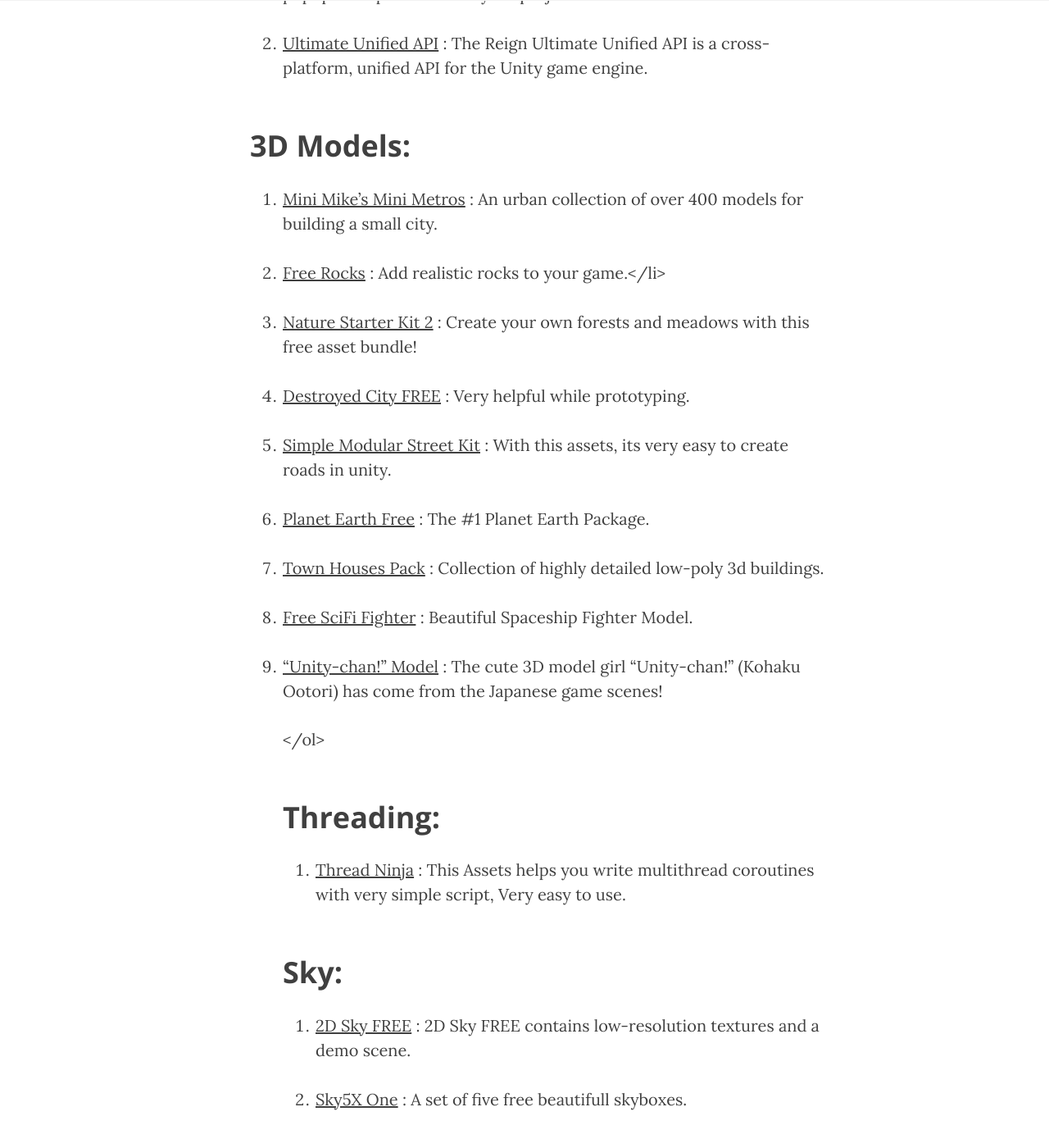
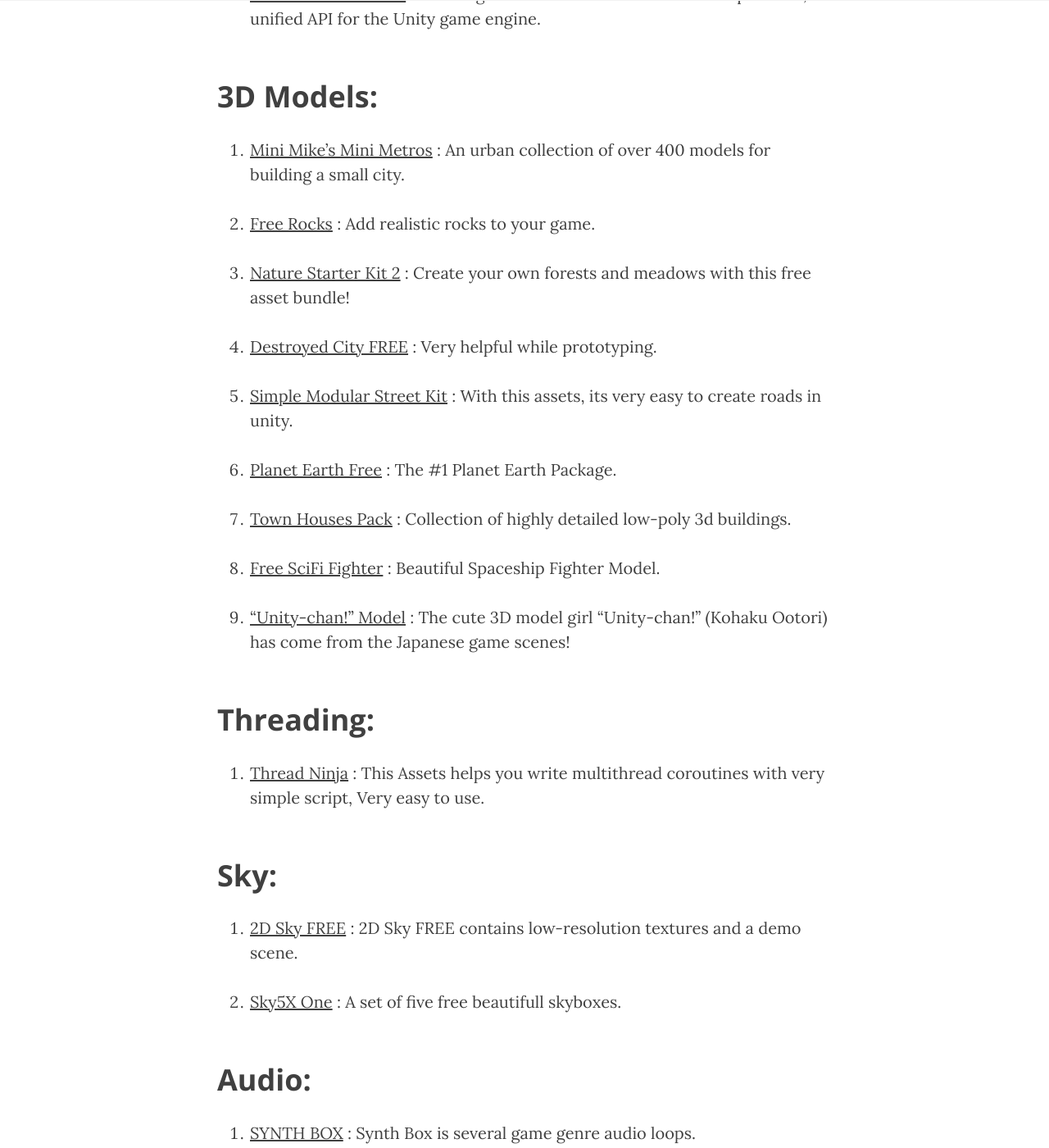
Before and after one commit to trongthien18/trongthien18.github.io, a Jekyll site: the page built from _posts/2016-07-30-mot-so-asset-hay-mien-phi.markdown, in a window 1280 px wide and 1400 px high, scrolled down 3945 px. Shown: the whole window at 82% size. Built offline with Jekyll 4.4.1, drawn with Linux system fonts in a browser that asks for light colours; nearby versions of some CDN libraries; some of the changed text lies outside the part shown.

Commit message:
Fix some minor bugs

```diff
--- a/_posts/2016-07-30-mot-so-asset-hay-mien-phi.markdown
+++ b/_posts/2016-07-30-mot-so-asset-hay-mien-phi.markdown
@@ -51,7 +51,7 @@
   <li><p><a href="https://www.assetstore.unity3d.com/en/#!/content/2704">Spawner - Free:</a> Asset này sẽ giúp cho việc sinh các đối tượng theo level trở nên dễ dàng hơn.</p></li>
   <li><p><a href="https://www.assetstore.unity3d.com/en/#!/content/28002">EZ Object Pools</a>&nbsp;:&nbsp;The <strong>EZ Object Pools</strong> system is designed to be simple to set up and easy to integrate into existing projects.</p></li>
   <li><p><a href="https://www.assetstore.unity3d.com/en/#!/content/12047">Log Viewer</a>&nbsp;:&nbsp;Using this tool you can easily check your editor console logs inside the game itself! even on mobile.</p></li>
-  <li><p><a href="https://www.assetstore.unity3d.com/en/#!/content/60055">Ink Unity Integration</a>&nbsp;: Ink is the open source narrative scripting language developed by Inkle.<p></li>
+  <li><p><a href="https://www.assetstore.unity3d.com/en/#!/content/60055">Ink Unity Integration</a>&nbsp;: Ink is the open source narrative scripting language developed by Inkle.</p></li>
 </ol>
 <h2 class="section-heading">Lighting:</h2>
 <ol>
@@ -73,7 +73,7 @@
 <h2 class="section-heading">3D Models:</h2>
 <ol>
   <li><p><a href="https://www.assetstore.unity3d.com/en/#!/content/28926">Mini Mike’s Mini Metros</a>&nbsp;:&nbsp;An urban collection of over 400 models for building a small city.</p></li>
-  <li><p><a href="https://www.assetstore.unity3d.com/en/#!/content/19288">Free Rocks</a> : Add realistic rocks to your game.</li>
+  <li><p><a href="https://www.assetstore.unity3d.com/en/#!/content/19288">Free Rocks</a> : Add realistic rocks to your game.</p></li>
   <li><p><a href="https://www.assetstore.unity3d.com/en/#!/content/52977">Nature Starter Kit 2</a> :&nbsp;Create your own forests and meadows with this free asset bundle!</p></li>
   <li><p><a href="https://www.assetstore.unity3d.com/en/#!/content/6459">Destroyed City FREE</a>&nbsp;: Very helpful&nbsp;while prototyping.</p></li>
   <li><p><a href="https://www.assetstore.unity3d.com/en/#!/content/13811">Simple Modular Street Kit</a>&nbsp;: With this assets, its very easy to create roads in unity.</p></li>
```
Also changed, not shown: other parts of _posts/2016-07-30-mot-so-asset-hay-mien-phi.markdown (+1 -1 lines).
